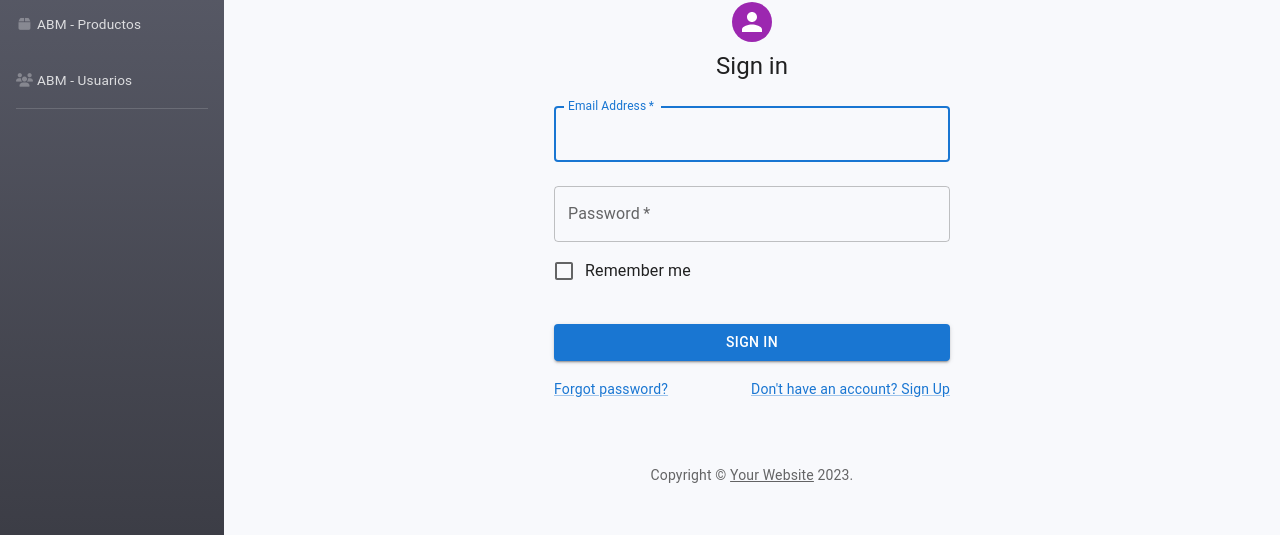
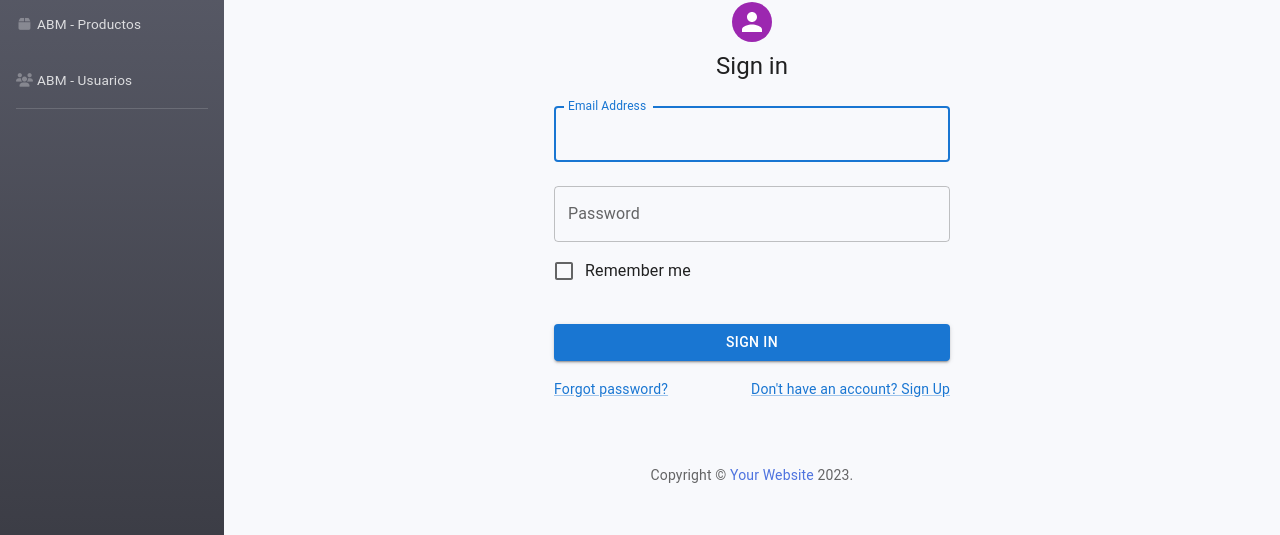
Before and after one commit to JonatanCespedes/dashboard-react-artistica, a React (Create React App) app: page /signin in a window 1280 px wide. Shown: the part 164-699 px from the top of the page. Built offline with nearby package versions, Linux system fonts and the light colour scheme.

Commit message:
Agrega formik, validaciones signin

```diff
--- a/package.json
+++ b/package.json
@@ -11,6 +11,7 @@
     "@testing-library/react": "^13.4.0",
     "@testing-library/user-event": "^13.5.0",
     "chart.js": "^4.3.0",
+    "formik": "^2.4.1",
     "react": "^18.2.0",
     "react-chartjs-2": "^5.2.0",
     "react-dom": "^18.2.0",
--- /dev/null
+++ b/src/components/Copyright/index.jsx
@@ -0,0 +1,15 @@
+import { Typography } from "@mui/material";
+import { Link } from "react-router-dom";
+
+export const Copyright = (props) => {
+    return (
+      <Typography variant="body2" color="text.secondary" align="center" {...props}>
+        {'Copyright © '}
+        <Link color="inherit" to="https://mui.com/">
+          Your Website
+        </Link>{' '}
+        {new Date().getFullYear()}
+        {'.'}
+      </Typography>
+    );
+  }
--- a/src/pages/User/SignIn/index.jsx
+++ b/src/pages/User/SignIn/index.jsx
@@ -1,44 +1,24 @@
-import * as React from 'react';
-import Avatar from '@mui/material/Avatar';
-import Button from '@mui/material/Button';
-import CssBaseline from '@mui/material/CssBaseline';
-import TextField from '@mui/material/TextField';
-import FormControlLabel from '@mui/material/FormControlLabel';
-import Checkbox from '@mui/material/Checkbox';
-import Link from '@mui/material/Link';
-import Grid from '@mui/material/Grid';
-import Box from '@mui/material/Box';
-import Typography from '@mui/material/Typography';
-import Container from '@mui/material/Container';
-import { createTheme, ThemeProvider } from '@mui/material/styles';
-
-function Copyright(props) {
-  return (
-    <Typography variant="body2" color="text.secondary" align="center" {...props}>
-      {'Copyright © '}
-      <Link color="inherit" href="https://mui.com/">
-        Your Website
-      </Link>{' '}
-      {new Date().getFullYear()}
-      {'.'}
-    </Typography>
-  );
-}
+import * as React from "react";
+import Avatar from "@mui/material/Avatar";
+import Button from "@mui/material/Button";
+import CssBaseline from "@mui/material/CssBaseline";
+import TextField from "@mui/material/TextField";
+import FormControlLabel from "@mui/material/FormControlLabel";
+import Checkbox from "@mui/material/Checkbox";
+import Link from "@mui/material/Link";
+import Grid from "@mui/material/Grid";
+import Box from "@mui/material/Box";
+import Typography from "@mui/material/Typography";
+import Container from "@mui/material/Container";
+import { createTheme, ThemeProvider } from "@mui/material/styles";
+import { Copyright } from "../../../components/Copyright";
+import { Formik } from "formik";
 
 // TODO remove, this demo shouldn't need to reset the theme.
 
 const defaultTheme = createTheme();
 
 export default function SignIn() {
-  const handleSubmit = (event) => {
-    event.preventDefault();
-    const data = new FormData(event.currentTarget);
-    console.log({
-      email: data.get('email'),
-      password: data.get('password'),
-    });
-  };
-
   return (
     <ThemeProvider theme={defaultTheme}>
       <Container component="main" maxWidth="xs">
@@ -46,36 +26,79 @@ export default function SignIn() {
         <Box
           sx={{
             marginTop: 8,
-            display: 'flex',
-            flexDirection: 'column',
-            alignItems: 'center',
+            display: "flex",
+            flexDirection: "column",
+            alignItems: "center",
           }}
         >
-          <Avatar sx={{ m: 1, bgcolor: 'secondary.main' }}>
-          </Avatar>
+          <Avatar sx={{ m: 1, bgcolor: "secondary.main" }}></Avatar>
           <Typography component="h1" variant="h5">
             Sign in
           </Typography>
-          <Box component="form" onSubmit={handleSubmit} noValidate sx={{ mt: 1 }}>
+
+          <Formik
+            initialValues={{
+              email: "",
+              pass: "",
+            }}
+            validate={(values) => {
+              const errors = {};
+              const regexpEmail = /^[A-Z0-9._%+-]+@[A-Z0-9.-]+\.[A-Z]{2,}$/i;
+              if (!values.email) {
+                errors.email = "Campo requerido";
+              } else if (!regexpEmail.test(values.email)) {
+                errors.email = "Email invalido";
+              }
+
+              if (!values.pass) {
+                errors.pass = "Campo requerido";
+              }
+
+              return errors;
+            }}
+            onSubmit={(values, { setSubmitting }) => {
+              setTimeout(() => {
+                alert(JSON.stringify(values, null, 2));
+
+                setSubmitting(false);
+              }, 400);
+            }}
+          >
+            {({
+                values,
+                errors,
+                touched,
+                handleChange,
+                handleBlur,
+                handleSubmit,
+                isSubmitting
+            }) => (
+              <Box component="form" onSubmit={handleSubmit} sx={{ mt: 1 }}>
                 <TextField
                   margin="normal"
-              required
                   fullWidth
                   id="email"
                   label="Email Address"
                   name="email"
-              autoComplete="email"
                   autoFocus
+                  error={errors.email && touched.email}
+                  value={values.email}
+                  onChange={handleChange}
+                  onBlur={handleBlur}
+                  helperText={errors.email && touched.email && errors.email}
                 />
                 <TextField
                   margin="normal"
-              required
                   fullWidth
-              name="password"
+                  name="pass"
                   label="Password"
                   type="password"
-              id="password"
-              autoComplete="current-password"
+                  id="pass"
+                  error={errors.pass && touched.pass}
+                  value={values.pass}
+                  onChange={handleChange}
+                  onBlur={handleBlur}
+                  helperText={errors.pass && touched.pass && errors.pass}
                 />
                 <FormControlLabel
                   control={<Checkbox value="remember" color="primary" />}
@@ -102,6 +125,8 @@ export default function SignIn() {
                   </Grid>
                 </Grid>
               </Box>
+            )}
+          </Formik>
         </Box>
         <Copyright sx={{ mt: 8, mb: 4 }} />
       </Container>
--- a/src/pages/User/SignUp/index.jsx
+++ b/src/pages/User/SignUp/index.jsx
@@ -11,19 +11,7 @@ import Box from '@mui/material/Box';
 import Typography from '@mui/material/Typography';
 import Container from '@mui/material/Container';
 import { createTheme, ThemeProvider } from '@mui/material/styles';
-
-function Copyright(props) {
-  return (
-    <Typography variant="body2" color="text.secondary" align="center" {...props}>
-      {'Copyright © '}
-      <Link color="inherit" href="https://mui.com/">
-        Your Website
-      </Link>{' '}
-      {new Date().getFullYear()}
-      {'.'}
-    </Typography>
-  );
-}
+import { Copyright } from '../../../components/Copyright';
 
 // TODO remove, this demo shouldn't need to reset the theme.
 
```
Also changed, not shown: 1 other file (tests, documents, lock files or other folders). Lines whose indentation alone changed are shown as unchanged.
